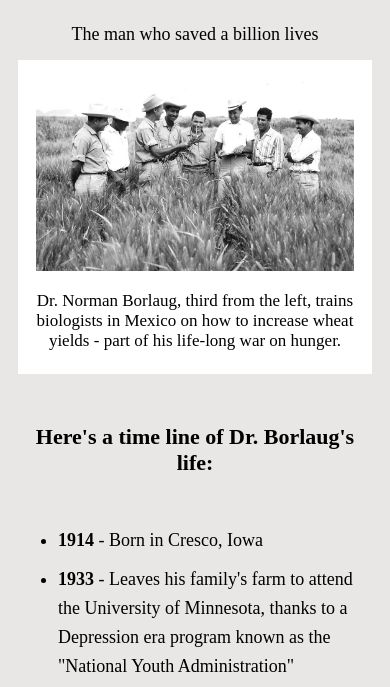
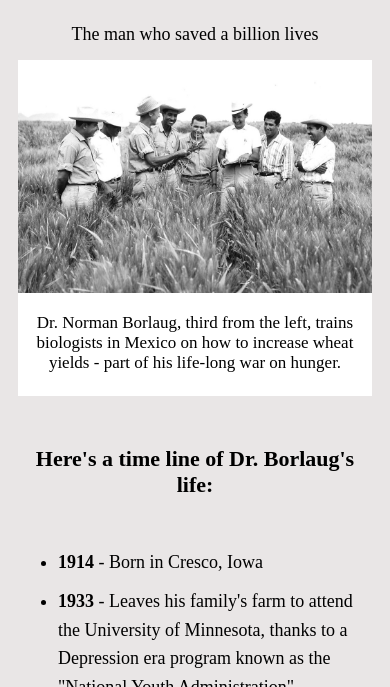
Before and after one commit to ics20072/TributePage-FCC, a plain HTML site: page index.html in a window 390 px wide. Shown: the part 95-782 px from the top of the page. Drawn offline with Linux system fonts and the light colour scheme.

Commit message:
Script file for Testing imported! The last testing i failed now is okay Final commit

```diff
--- a/index.html
+++ b/index.html
@@ -14,7 +14,7 @@
         <h1 id="title">Dr. Norman Borlaug</h1>
         <p id="subtitle">The man who saved a billion lives</p>
       </header>
-      <figure id="norman-borlaug-image">
+      <figure id="img-div">
         <img src="NormanBorlaug.jpg" alt="An image of Norman Borlaug who trains biologists in Mexico" id="image" />
         <figcaption id="img-caption">Dr. Norman Borlaug, third from the left, trains biologists in Mexico on how to increase wheat yields - part of his life-long war on hunger.</figcaption>
       </figure>
@@ -69,5 +69,6 @@
         </h3>
       </section>
     </main>
+    <script src="https://cdn.freecodecamp.org/testable-projects-fcc/v1/bundle.js"></script>
   </body>
 </html>
--- a/style.css
+++ b/style.css
@@ -1,32 +1,5 @@
 :root {
   --myGray: rgb(233, 230, 230);
-}
-
-@media (min-width: 1400px) {
-  #image {
-    display: block;
-    margin-left: auto;
-    margin-right: auto;
-    width: 60%;
-  }
-}
-
-@media (max-width: 1200px) {
-  #image {
-    display: block;
-    margin-left: auto;
-    margin-right: auto;
-    width: 80%;
-  }
-}
-
-@media (max-width: 1020px) {
-  #image {
-    display: block;
-    margin-left: auto;
-    margin-right: auto;
-    width: 90%;
-  }
 }
 
 body {
@@ -63,7 +36,7 @@ body {
   padding-bottom: 23px;
 }
 
-#norman-borlaug-image {
+#img-div {
   margin: 0;
 }
 
@@ -108,3 +81,12 @@ li {
   margin-top: 50px;
   font-size: 21px;
 }
+
+#image {
+  width: 100%;
+  height: auto;
+  max-width: 1000px;
+  margin-left: auto;
+  margin-right: auto;
+  display: block;
+}
```
